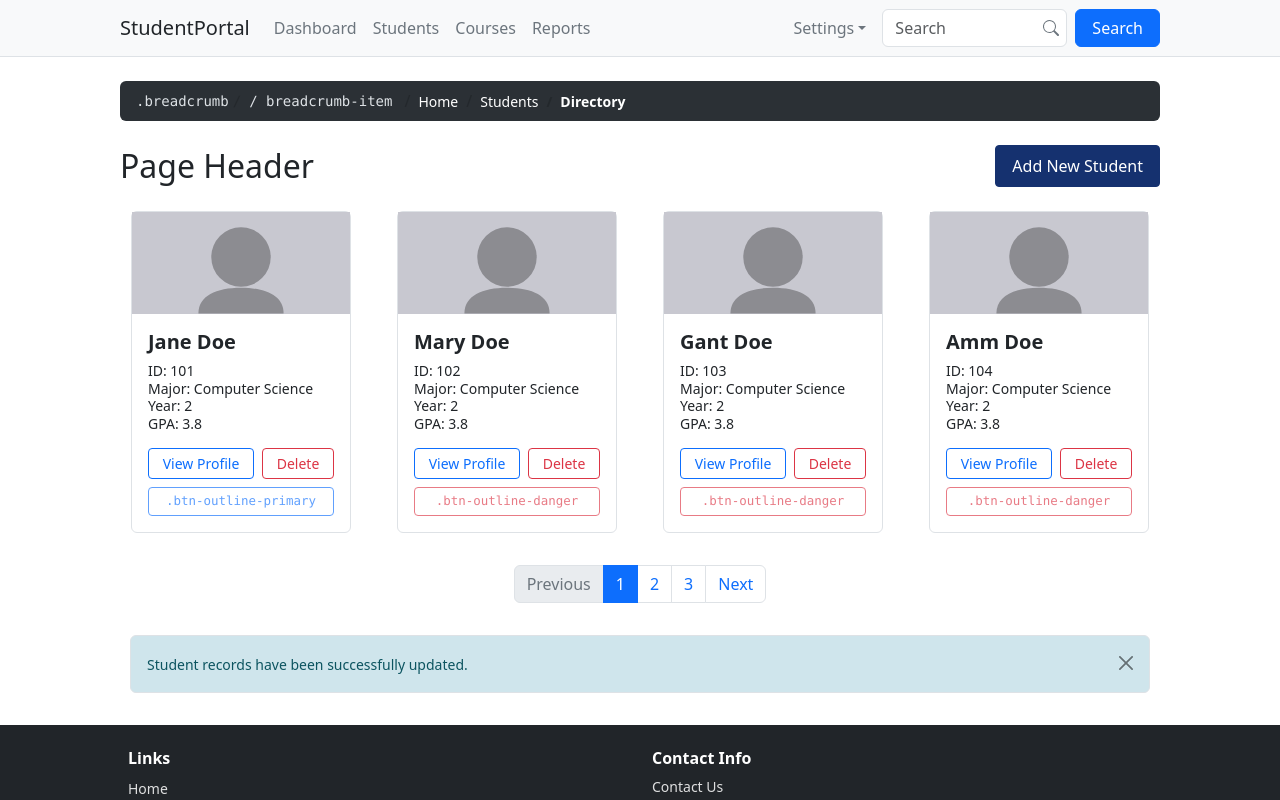
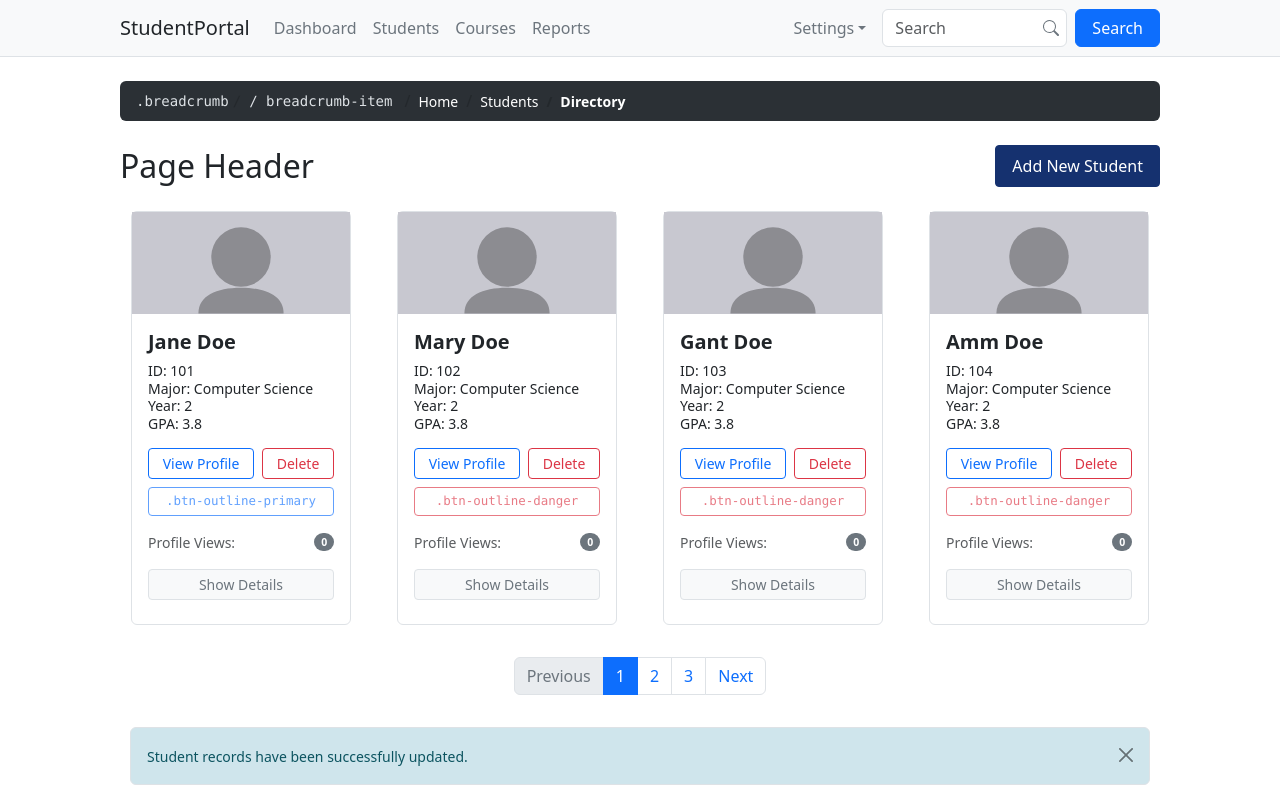
Before and after one commit to PrinkleMahshwari/student-directory, a React (Vite) app: page / in a window 1280 px wide. Shown: the top 800 px of the page. Built offline with nearby package versions, Linux system fonts and the light colour scheme.

Commit message:
feat: add toggleable details and profile views to StudentCard

```diff
--- a/src/App.jsx
+++ b/src/App.jsx
@@ -7,10 +7,10 @@ import Alert from "./components/Alert";
 import Footer from "./components/Footer";
 
 const students = [
-  { id: 101, name: "Jane Doe", major: "Computer Science", year: 2, gpa: 3.8, tag: ".btn-outline-primary" },
-  { id: 102, name: "Mary Doe", major: "Computer Science", year: 2, gpa: 3.8, tag: ".btn-outline-danger" },
-  { id: 103, name: "Gant Doe", major: "Computer Science", year: 2, gpa: 3.8, tag: ".btn-outline-danger" },
-  { id: 104, name: "Amm Doe", major: "Computer Science", year: 2, gpa: 3.8, tag: ".btn-outline-danger" },
+  { id: 101, name: "Jane Doe", major: "Computer Science", year: 2, gpa: 3.8, tag: ".btn-outline-primary", email: "jane101@gamil.com", phone: "123-456-7890" },
+  { id: 102, name: "Mary Doe", major: "Computer Science", year: 2, gpa: 3.8, tag: ".btn-outline-danger", email: "mary102@gamil.com", phone: "123-456-7891" },
+  { id: 103, name: "Gant Doe", major: "Computer Science", year: 2, gpa: 3.8, tag: ".btn-outline-danger", email: "gant103@gamil.com", phone: "123-456-7892" },
+  { id: 104, name: "Amm Doe", major: "Computer Science", year: 2, gpa: 3.8, tag: ".btn-outline-danger", email: "amm104@gamil.com", phone: "123-456-7893" },
 ];
 
 export default function App() {
--- a/src/components/StudentCard.jsx
+++ b/src/components/StudentCard.jsx
@@ -1,3 +1,5 @@
+import { useState } from "react";
+
 function Avatar() {
   return (
     <div className="d-flex justify-content-center align-items-end w-100" style={{ background: "#c8c8d0", height: "102px" }}>
@@ -9,8 +11,15 @@ function Avatar() {
   );
 }
 
-export default function StudentCard({ id, name, major, year, gpa, tag }) {
+export default function StudentCard({ id, name, major, year, gpa, tag, email, phone }) {
   const isPrimary = tag.includes("primary");
+
+  const [views, setViews] = useState(0);
+  const [showDetails, setShowDetails] = useState(false);
+
+  function handleViews() {
+    setViews(views + 1);
+  }
 
   return (
     <div className="card border student-card-item w-100" style={{ width: "220px", maxWidth: "220px" }}>
@@ -25,18 +34,43 @@ export default function StudentCard({ id, name, major, year, gpa, tag }) {
         </p>
 
         <div className="d-flex gap-2 mb-2">
-          <button className="btn btn-outline-primary btn-sm flex-grow-1 py-1 text-nowrap">View Profile</button>
+          {/* Combined 'View Profile' click logic here to increment views */}
+          <button
+            onClick={handleViews}
+            className="btn btn-outline-primary btn-sm flex-grow-1 py-1 text-nowrap"
+          >
+            View Profile
+          </button>
           <button className="btn btn-outline-danger btn-sm flex-grow-1 py-1 text-nowrap">Delete</button>
         </div>
 
         <button
-          className={`btn btn-sm w-100 py-1 font-monospace disabled text-center ${
+          className={`btn btn-sm w-100 py-1 font-monospace disabled text-center mb-3 ${
             isPrimary ? 'btn-outline-primary' : 'btn-outline-danger'
           }`}
           style={{ fontSize: '0.78rem' }}
         >
           {tag}
         </button>
+
+        <div className="d-flex justify-content-between align-items-center mb-3 small text-muted">
+          <span>Profile Views:</span>
+          <span className="badge bg-secondary rounded-pill">{views}</span>
+        </div>
+
+        <button
+          onClick={() => setShowDetails(!showDetails)}
+          className="btn btn-sm btn-light w-100 border text-secondary mb-2"
+        >
+          {showDetails ? "Hide Details" : "Show Details"}
+        </button>
+
+        {showDetails && (
+          <div className="p-2 bg-light border rounded small text-dark mt-2">
+            <p className="mb-1 text-truncate"><strong>Email:</strong> {email}</p>
+            <p className="mb-0 text-truncate"><strong>Phone:</strong> {phone}</p>
+          </div>
+        )}
       </div>
     </div>
   );
```
